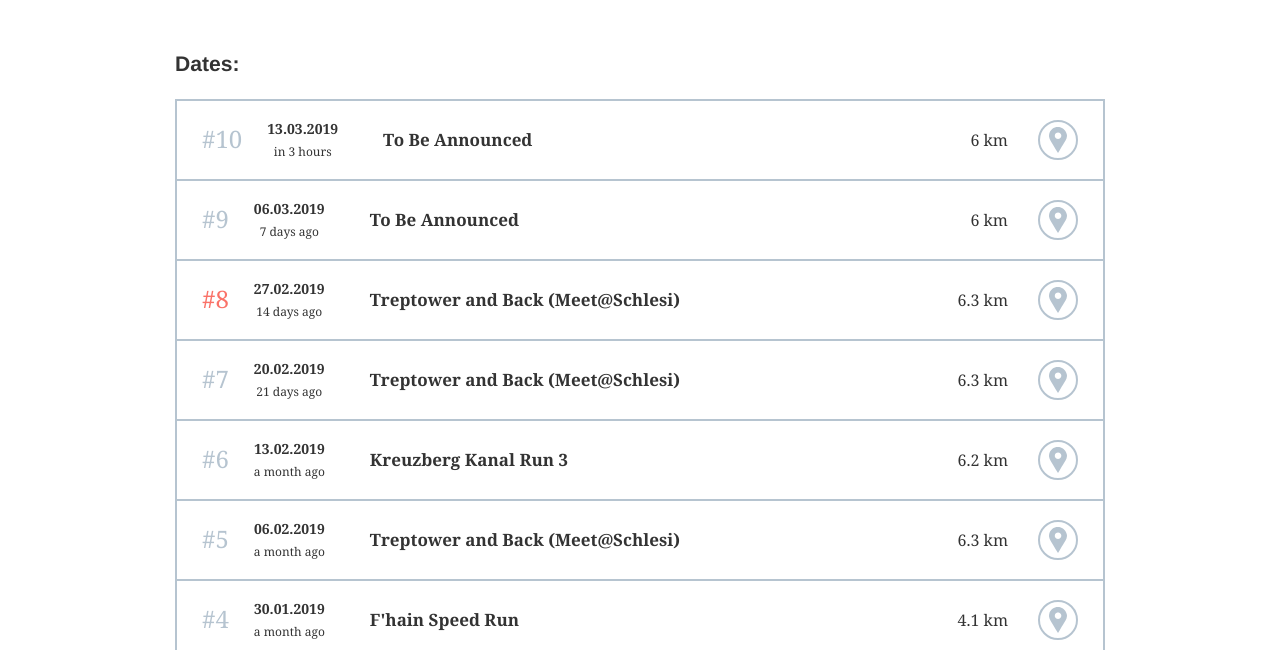
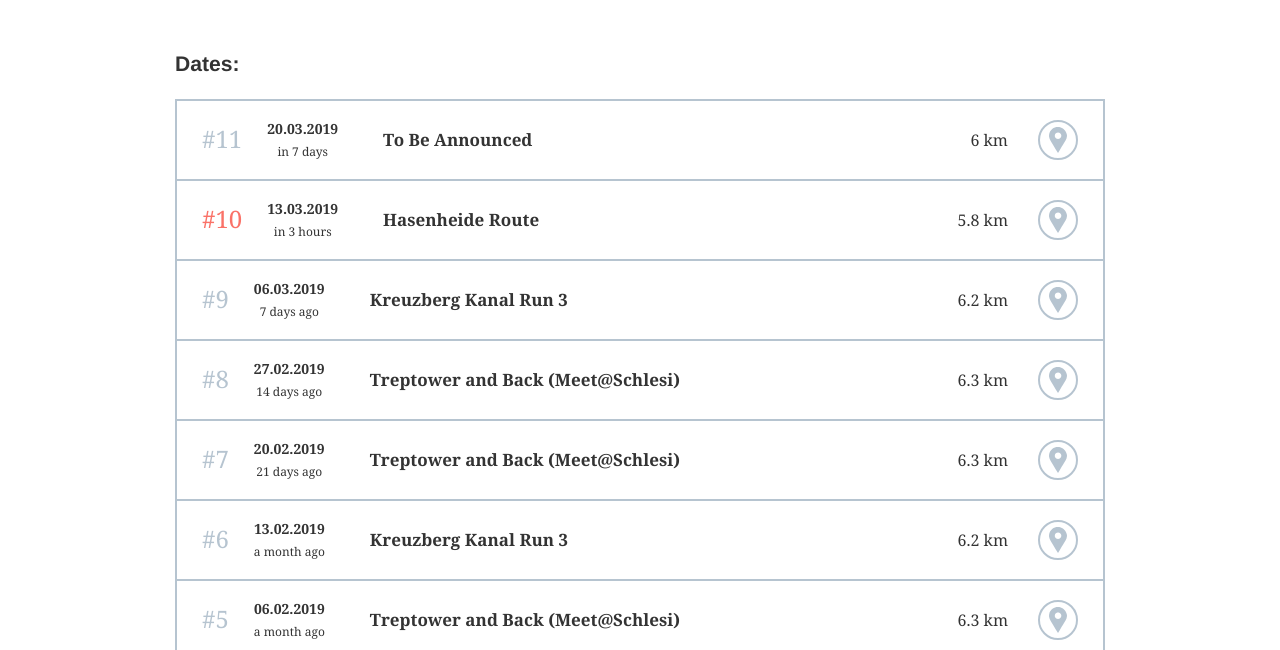
Before and after one commit to 0xsven/runafterwork, a Gatsby site: page / in a window 1280 px wide. Shown: the part 150-800 px from the top of the page. Built offline with nearby package versions, Linux system fonts and the light colour scheme; Gatsby itself is replaced by a stand-in of ours.

Commit message:
New dates

```diff
--- a/src/data/dates.js
+++ b/src/data/dates.js
@@ -1,20 +1,27 @@
 const dates = [
   {
     highlight: false,
-    date: '2019-03-13T19:00:00.000Z',
-    route: 'To Be Announced',
-    distance: 6000,
-    komootId: undefined,
-  },
-  {
-    highlight: false,
-    date: '2019-03-06T19:00:00.000Z',
+    date: '2019-03-20T19:00:00.000Z',
     route: 'To Be Announced',
     distance: 6000,
     komootId: undefined,
   },
   {
     highlight: true,
+    date: '2019-03-13T19:00:00.000Z',
+    route: 'Hasenheide Route',
+    distance: 5800,
+    komootId: 58616724,
+  },
+  {
+    highlight: false,
+    date: '2019-03-06T19:00:00.000Z',
+    route: 'Kreuzberg Kanal Run 3',
+    distance: 6200,
+    komootId: 55821980,
+  },
+  {
+    highlight: false,
     date: '2019-02-27T19:00:00.000Z',
     route: 'Treptower and Back (Meet@Schlesi)',
     distance: 6300,
```
